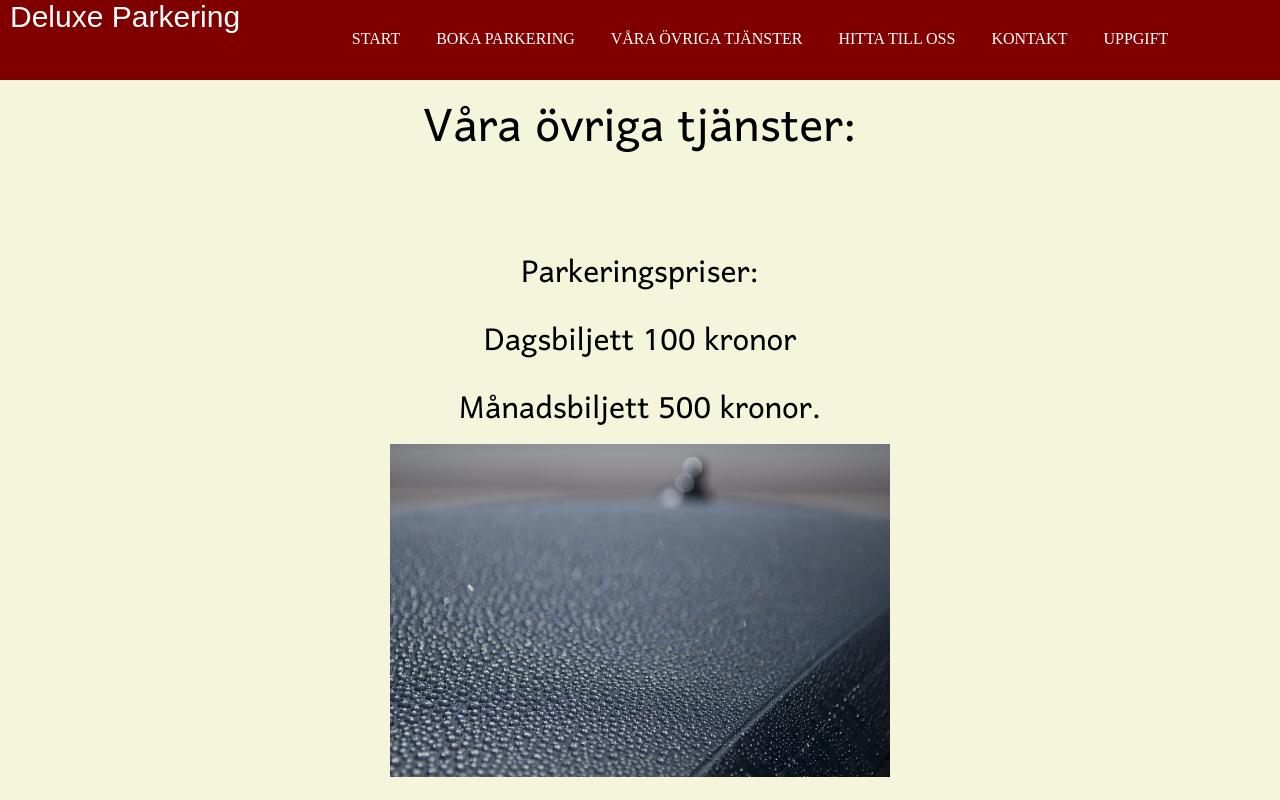
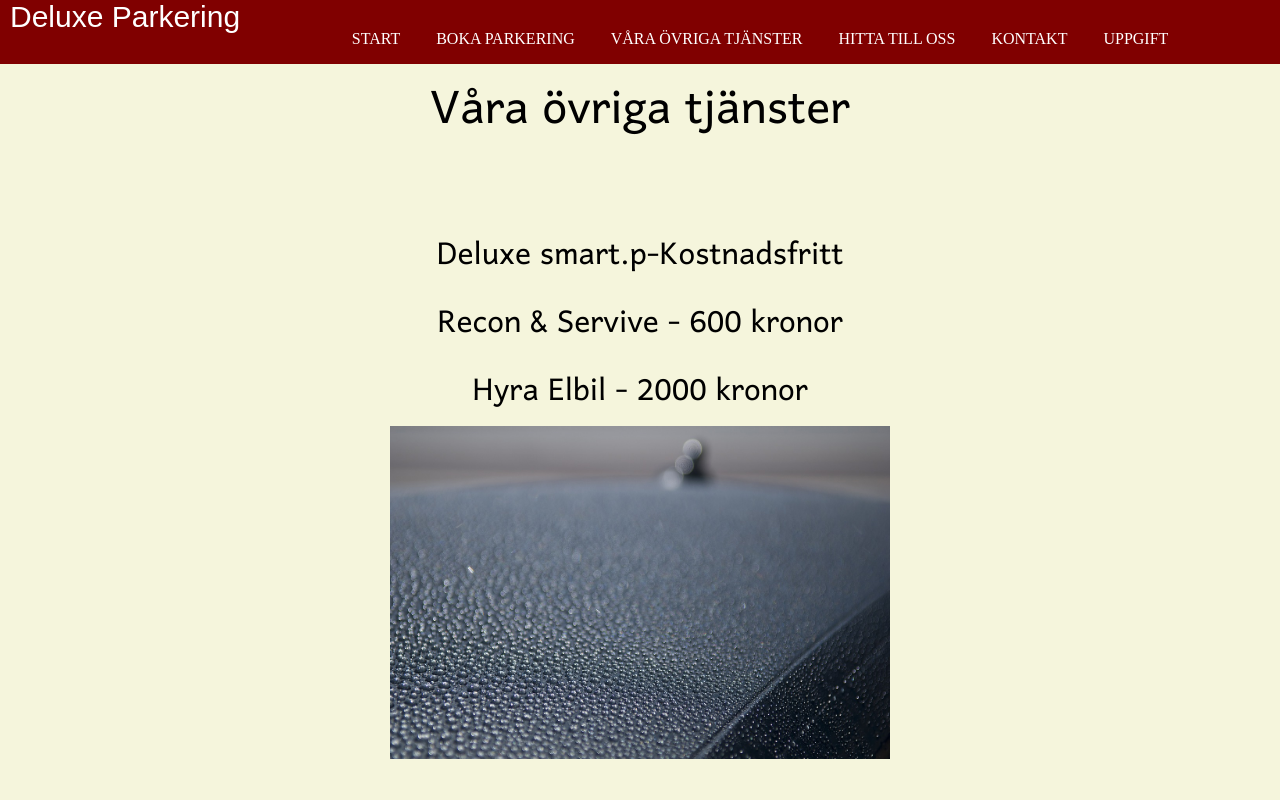
Before and after one commit to JacobEhvall/Deluxe-Parkering, a plain HTML site: page ovrigt.html in a window 1280 px wide. Drawn offline with Linux system fonts and the light colour scheme; a web font is replaced by a local one.

Commit message:
ändrat designen samt kollat kod
Ändrat designen samt kollat kod efter syntax fel.

```diff
--- a/ovrigt.html
+++ b/ovrigt.html
@@ -35,16 +35,17 @@
 
                   <span><a href="uppgift.html">UPPGIFT</a></span>
 
-            </di>
+            </div>
       </div>
 
 
       <div class="middle">
 
-      <p class="vadå"> Våra övriga tjänster:</p>
-      <div class="bok"> Parkeringspriser:<br>
-      Dagsbiljett 100 kronor <br>
-       Månadsbiljett 500 kronor.
+      <p class="vadå"> Våra övriga tjänster</p>
+      <div class="bok"> Deluxe smart.p-Kostnadsfritt<br>
+      Recon & Servive - 600 kronor<br>
+      Hyra Elbil - 2000 kronor
+
        </div>
 
       <div class="caar">
@@ -54,7 +55,7 @@
 </div>
 
 <div class="footer">
-      jacob Technologies
+      Jacob Technologies
 </div>
 </body>
 
--- a/projekt.css
+++ b/projekt.css
@@ -2,6 +2,7 @@
  margin-top: 10px;
 
 }.bok{
+margin-top:10px;
 text-align:center;
 font-family: 'Harmattan', sans-serif;
 font-size: 40px;
@@ -93,13 +94,10 @@ font-size: 50px;
   text-align: center;
 }
 .map{
-  text-align: center;
-  position: bottom; right: 40px; top: 20px
+  position:relative; bottom:2px; left:5px;
 }
 .caar{
-  height:40vh:
-  text-align:
-
+  text-align:center;
 }
 .parking_lot{
   height:30vh;
@@ -112,7 +110,6 @@ text-align: center;
 .bildwrap{
   text-align: center;
 }
-
 ul{
     list-style-type: none;
     margin: 0;
@@ -141,7 +138,7 @@ a {
   {
     position: fixed; left: 0; top: 0; right: 0;
     text-align: center;
-    height: 10vh;
+    height: 8vh;
     background: maroon;
 
   }
```
Also changed, not shown: boka.html (+2 -2 lines), hitta.html (+3 -3 lines), index.html (+3 -2 lines), kontakt.html (+2 -2 lines), uppgift.html (+6 -7 lines).
